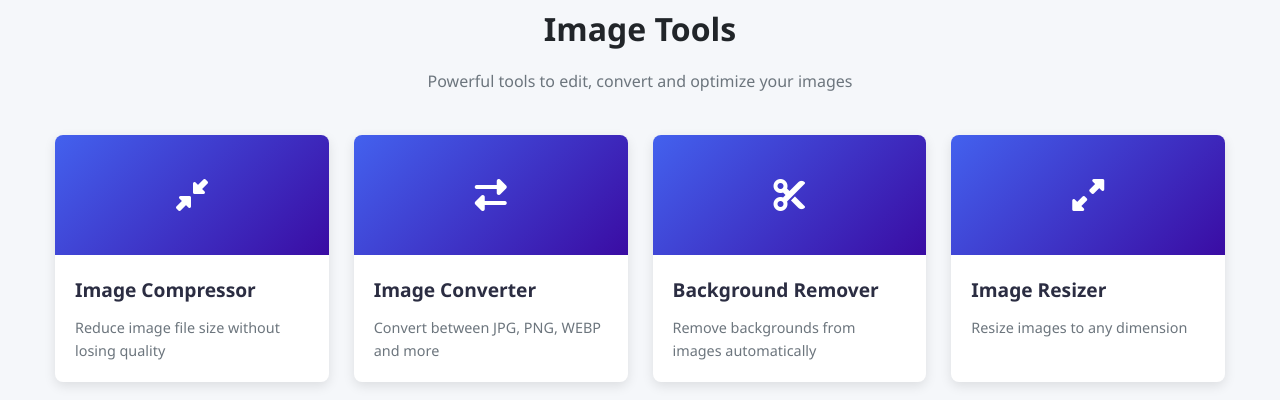
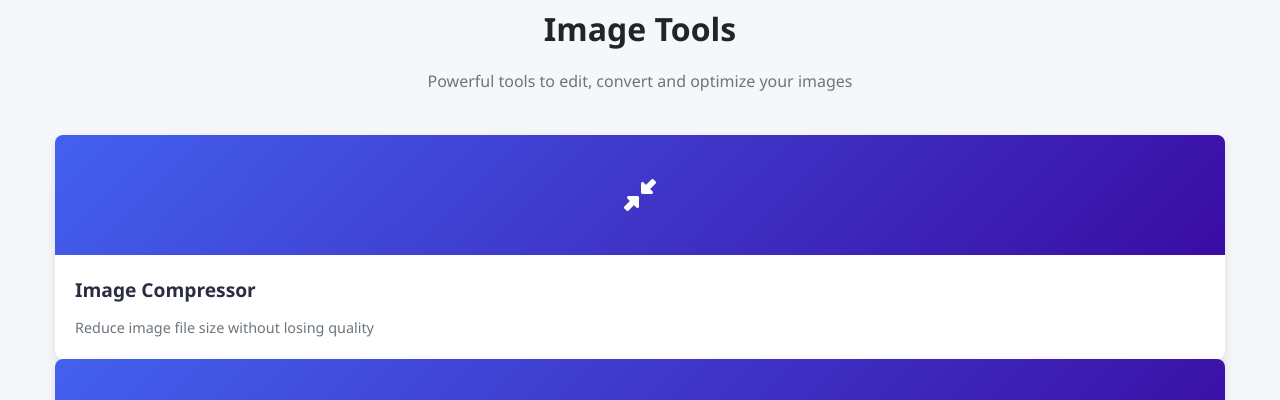
Before and after one commit to TheR73/Webtoolspro, a plain HTML site: page index.html in a window 1280 px wide. Shown: the part 540-940 px from the top of the page. Drawn offline with Linux system fonts and the light colour scheme.

Commit message:
Update index.html

```diff
--- a/index.html
+++ b/index.html
@@ -430,18 +430,17 @@ ok<!DOCTYPE html>
                 <p>Powerful tools to edit, convert and optimize your images</p>
             </div>
 
-            <div class="tools-grid">
-                <a href="https://webtoolspro.com/img-compress.html" class="tool-card">
+          <!-- Image Compressor -->
+
+            <a href="https://TheR73.github.io/webtoolspro/img-compress.html" class="tool-card">
   <div class="tool-icon">
-    <i class="fas fa-compress-alt"></i>
+  <i class="fas fa-compress-alt"></i>
   </div>
   <div class="tool-info">
-      <!-- Image Compressor -->
-      <h3>Image Compressor</h3>
+    <h3>Image Compressor</h3>
     <p>Reduce image file size without losing quality</p>
   </div>
-    </a>
-
+            </a>
    <style>
   .tool-card {
     display: block;
```
